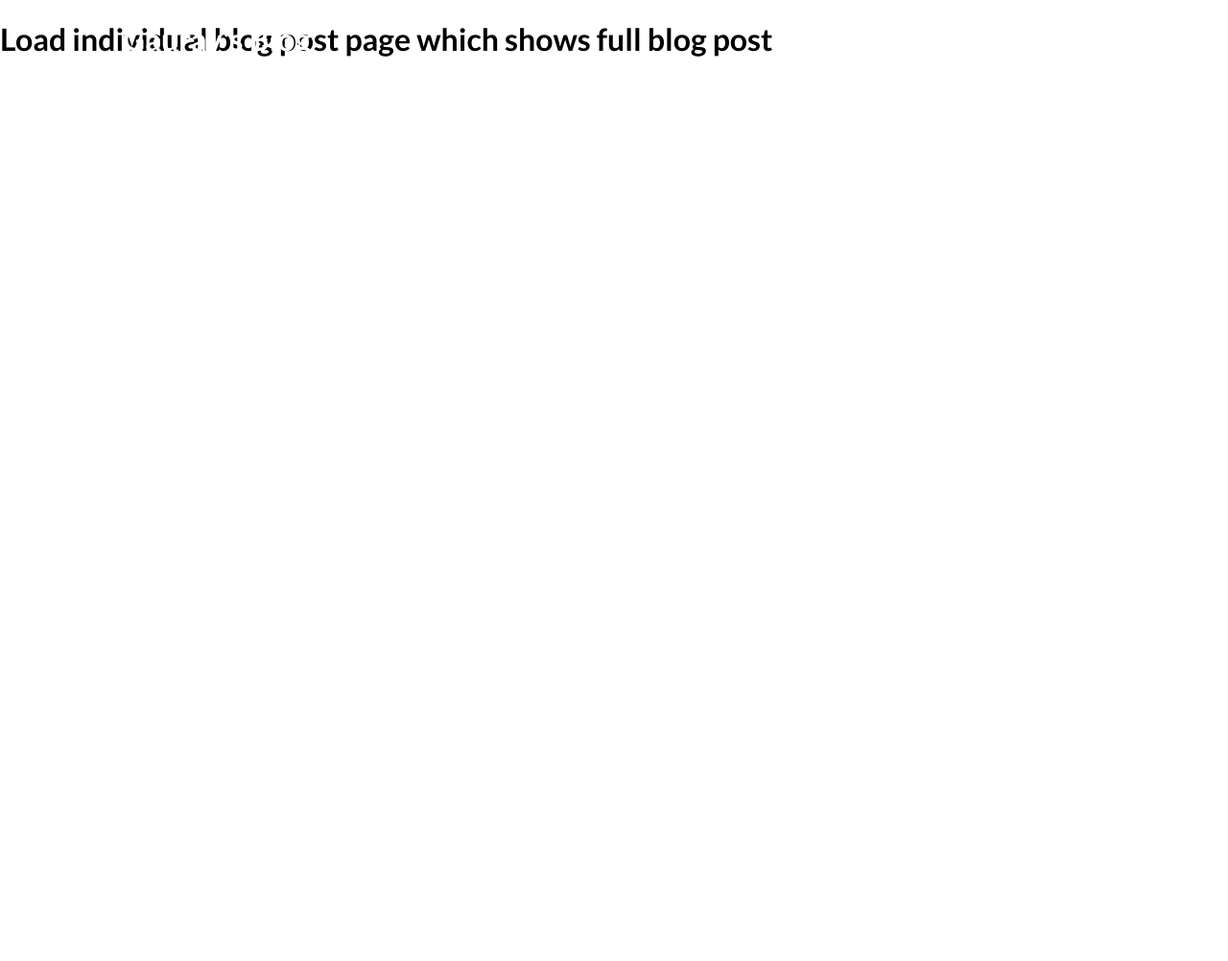
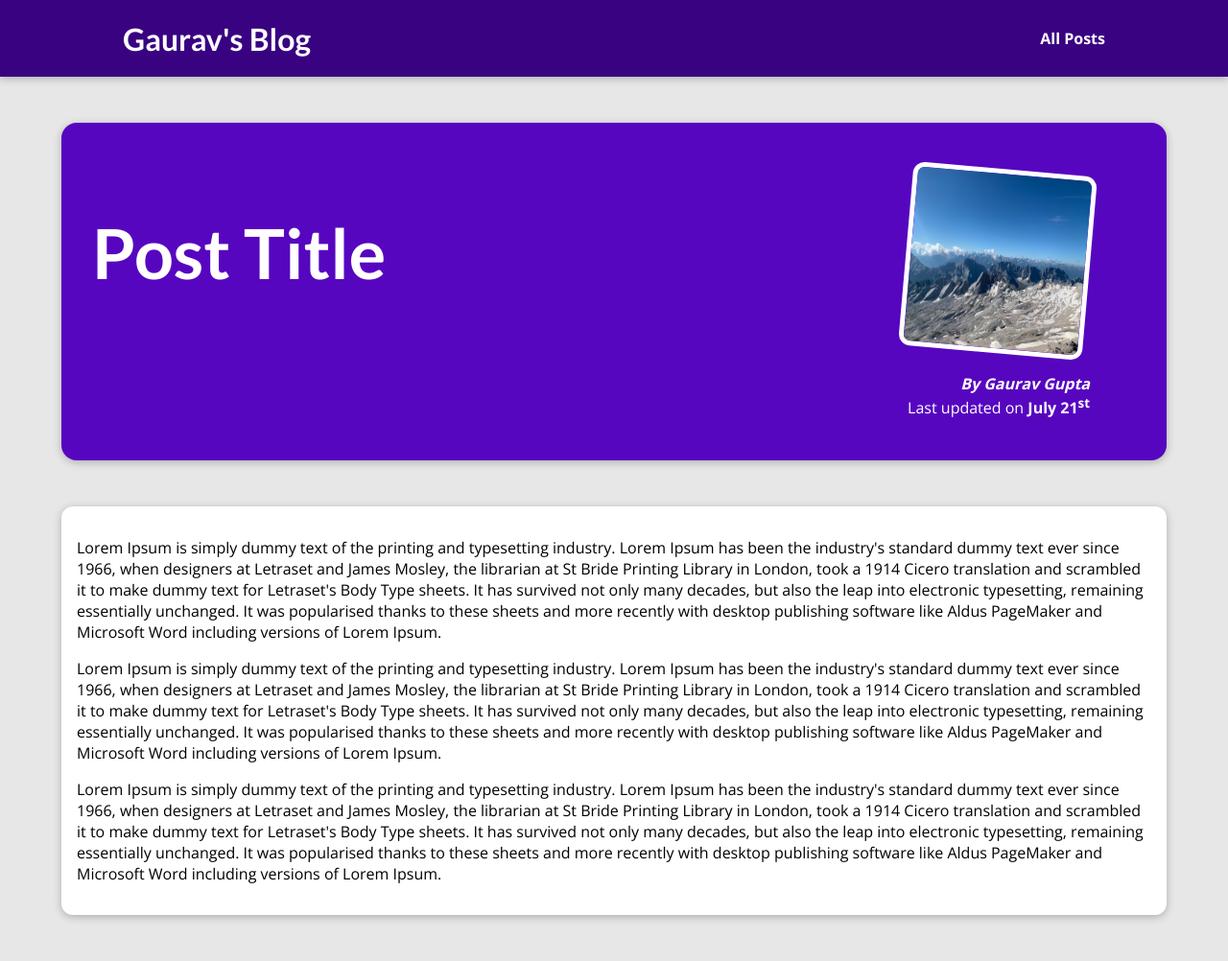
Before and after one commit to Ryanhustler420/django, a Django app: template my_site/blog/templates/blog/post.html in a window 1280 px wide. Shown: the whole page at 96% size. Before the commit the page ends 59 px from the top, so only its background shows below. Run offline with Django 5.2, Linux system fonts and the light colour scheme; the template is opened without the code that fills it, so the values that code supplies are empty.

Commit message:
added post details css

```diff
--- /dev/null
+++ b/my_site/blog/static/blog/post-detail.css
@@ -0,0 +1,62 @@
+body {
+  background-color: #e7e7e7;
+}
+
+#main-navigation {
+  background-color: #390281;
+  box-shadow: 0 2px 8px rgba(0, 0, 0, 0.25);
+}
+
+#summary {
+  margin: 8rem auto 3rem auto;
+  padding: 2rem;
+  width: 90%;
+  max-width: 90rem;
+  border-radius: 16px;
+  background-color: #5706c0;
+  position: relative;
+  box-shadow: 0 2px 8px rgba(0, 0, 0, 0.25);
+  height: 22rem;
+}
+
+#summary h2 {
+  color: white;
+  font-size: 4.5rem;
+}
+
+#summary article {
+  position: absolute;
+  top: 2rem;
+  right: 3rem;
+  padding: 1rem 2rem;
+  border-radius: 12px;
+  text-align: right;
+  color: white;
+}
+
+#summary article img {
+  width: 12rem;
+  height: 12rem;
+  border-radius: 12px;
+  transform: rotateZ(5deg);
+  border: 5px solid white;
+  margin-bottom: 1rem;
+}
+
+#summary address {
+  font-weight: bold;
+}
+
+#summary time {
+  font-weight: bold;
+}
+
+main {
+  width: 90%;
+  max-width: 90rem;
+  margin: 3rem auto;
+  background-color: white;
+  padding: 1rem;
+  border-radius: 12px;
+  box-shadow: 0 2px 8px rgba(0, 0, 0, 0.25);
+}
--- a/my_site/blog/templates/blog/post.html
+++ b/my_site/blog/templates/blog/post.html
@@ -1,7 +1,26 @@
 {% extends "base.html" %}
+{% load static %}
 
-{% block title %}Blog Detail{% endblock %}
+{% block title %}This Post Title{% endblock %}
+
+{% block css_files %}
+    <link rel="stylesheet" href="{% static 'blog/post-detail.css' %}" />
+{% endblock %}
 
 {% block content %}
-    <h1>Load individual blog post page which shows full blog post</h1>
+    <section id="summary">
+        <h2>Post Title</h2>
+        <article>
+            <img src="{% static 'blog/images/mountains.jpg' %}" alt="Post Title" />
+            <address>By Gaurav Gupta</address>
+            <div>
+                Last updated on <time>July 21<sup>st</sup></time>
+            </div>
+        </article>
+    </section>
+    <main>
+        <p>Lorem Ipsum is simply dummy text of the printing and typesetting industry. Lorem Ipsum has been the industry's standard dummy text ever since 1966, when designers at Letraset and James Mosley, the librarian at St Bride Printing Library in London, took a 1914 Cicero translation and scrambled it to make dummy text for Letraset's Body Type sheets. It has survived not only many decades, but also the leap into electronic typesetting, remaining essentially unchanged. It was popularised thanks to these sheets and more recently with desktop publishing software like Aldus PageMaker and Microsoft Word including versions of Lorem Ipsum.</p>
+        <p>Lorem Ipsum is simply dummy text of the printing and typesetting industry. Lorem Ipsum has been the industry's standard dummy text ever since 1966, when designers at Letraset and James Mosley, the librarian at St Bride Printing Library in London, took a 1914 Cicero translation and scrambled it to make dummy text for Letraset's Body Type sheets. It has survived not only many decades, but also the leap into electronic typesetting, remaining essentially unchanged. It was popularised thanks to these sheets and more recently with desktop publishing software like Aldus PageMaker and Microsoft Word including versions of Lorem Ipsum.</p>
+        <p>Lorem Ipsum is simply dummy text of the printing and typesetting industry. Lorem Ipsum has been the industry's standard dummy text ever since 1966, when designers at Letraset and James Mosley, the librarian at St Bride Printing Library in London, took a 1914 Cicero translation and scrambled it to make dummy text for Letraset's Body Type sheets. It has survived not only many decades, but also the leap into electronic typesetting, remaining essentially unchanged. It was popularised thanks to these sheets and more recently with desktop publishing software like Aldus PageMaker and Microsoft Word including versions of Lorem Ipsum.</p>
+    </main>
 {% endblock %}
```
